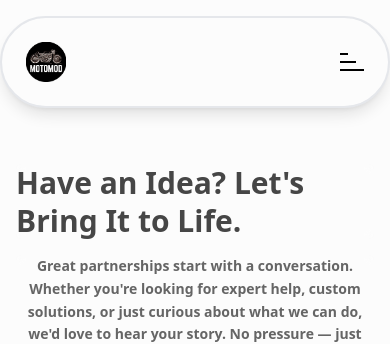
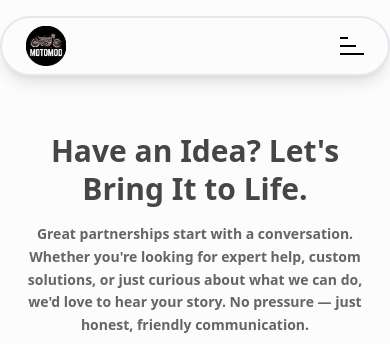
Before and after one commit to aravinth1232/mm2-zeit, a React (Vite) app: page /contact in a window 390 px wide. Shown: the top 344 px of the page. Built offline with nearby package versions, Linux system fonts and the light colour scheme.

Commit message:
modified for responsiveness

```diff
--- a/src/components/Hero.jsx
+++ b/src/components/Hero.jsx
@@ -6,7 +6,7 @@ const Hero = ({title,description}) => {
 
       {/* text */}
       <div className=' flex flex-col gap-4 justify-center items-center w-full '>
-        <h1 className='bg-transparent backdrop-blur-sm text-tertiary-800 text-3xl lg:text-3xl font-bold  leading-tight '>
+        <h1 className='bg-transparent text-center backdrop-blur-sm text-tertiary-800 text-3xl lg:text-3xl font-bold  leading-tight '>
          {/* Behind Every Solution, a Commitment to You. */}
          {title}
         </h1>
--- a/src/components/Navbar.jsx
+++ b/src/components/Navbar.jsx
@@ -57,7 +57,7 @@ const Navbar = () => {
 
 
 
-    <header className={`bg-sitewhite my-4 z-50 lg:w-1/2  shadow-lg py-6 lg:py-2   mx-auto flex justify-between  px-6  items-center transition-all duration-150 ease-linear  sticky top-4 border-2
+    <header className={`bg-sitewhite my-4 z-50 lg:w-1/2  shadow-lg py-2 lg:py-2   mx-auto flex justify-between  px-6  items-center transition-all duration-150 ease-linear  sticky top-4 border-2
     rounded-full
     `}>
       <Link
--- a/src/components/Offer1.jsx
+++ b/src/components/Offer1.jsx
@@ -64,7 +64,7 @@ const Offer1 = () => {
   return (
     <motion.div
 
-      className=" relative flex flex-col lg:flex-row    font-primary   px-4 py-8 lg:p-12 overflow-hidden "
+      className=" relative flex flex-col  lg:flex-row    font-primary gap-5 lg:gap-0  px-4 py-8 lg:p-12 overflow-hidden "
     >
       {/* SVG Mask */}
       {/* <img
@@ -73,7 +73,7 @@ const Offer1 = () => {
         className="absolute top left-2 lg:left-[80%] w-1/4 h-auto opacity-40 z-0"
         style={{ transform: 'translate(-10%, -10%)' }}
       /> */}
-      <div className=' w-1/4 px-4 py-6 flex flex-col  gap-8  '>
+      <div className=' lg:w-1/4 px-4 lg:py-6 flex flex-col  gap-8  '>
       <motion.h2
 
         className="text-xl lg:text-2xl text-tertiary-900  font-bold   relative z-10"
@@ -88,7 +88,8 @@ const Offer1 = () => {
         src={image1} alt="" /> */}
 
        </div>
-      <div className="w-3/4   grid grid-cols-2 md:grid-cols-2 gap-8  md:gap-8 relative z-10 one">
+
+      <div className=" lg:w-3/4   grid grid-cols-1 md:grid-cols-2 gap-8  md:gap-8 relative z-10 one">
         {content.map(({title,path,description,icon:Icon}, index) => (
           <motion.div
             key={index}
```
